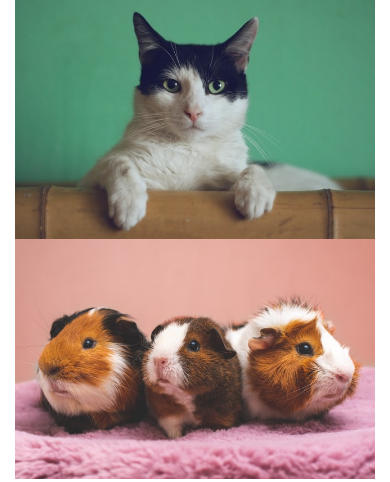
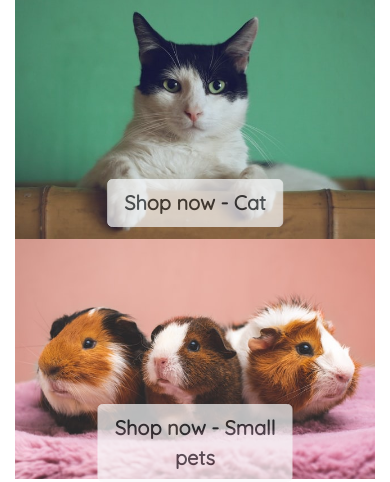
Before and after one commit to HinaChoudhry/Pawfect-Pets, a Django app: page / in a window 390 px wide. Shown: the part 751-1233 px from the top of the page. Run offline with Django 3.2, Linux system fonts and the light colour scheme; some libraries are stand-ins or nearby versions; some web fonts are replaced.

Commit message:
Created button links for homepage and styled

```diff
--- a/home/templates/home/index.html
+++ b/home/templates/home/index.html
@@ -20,11 +20,16 @@
 </div>
 
 
-<div class="container-fluid">
+<div class="container-fluid con">
 <div class="row">
-<div class="col-lg-4 col-sm-12"><img src="media/dog_shop.jpg" alt="dog" class=" img-fluid"></div>
-<div class="col-lg-4 col-sm-12"><img src="media/cat_shop.jpg" alt="cat" class=" img-fluid"></div>
-<div class="col-lg-4 col-sm-12"><img src="media/guinea_shop.jpg" alt="guinea" class=" img-fluid"></div>
+<div class="col-lg-4 col-sm-12"><img src="media/dog_shop.jpg" alt="dog" class=" img-fluid">
+
+    <a class="btn btn-light btn-lg" href="#" role="button">Shop now - Dog</a>
+ </div>
+<div class="col-lg-4 col-sm-12"><img src="media/cat_shop.jpg" alt="cat" class=" img-fluid">
+    <a class="btn btn-light btn-lg" href="#" role="button">Shop now - Cat</a></div>
+<div class="col-lg-4 col-sm-12"><img src="media/guinea_shop.jpg" alt="guinea" class=" img-fluid">
+    <a class="btn btn-light btn-lg" href="#" role="button">Shop now - Small pets</a></div>
 </div>
 
 {% endblock %}
--- a/static/css/base.css
+++ b/static/css/base.css
@@ -99,3 +99,17 @@ ul {
     z-index: 1;
     background-color: #88daf3;
 }
+
+.con .btn {
+    position: absolute;
+    top: 85%;
+    left: 50%;
+    transform: translate(-50%, -50%);
+    -ms-transform: translate(-50%, -50%);
+    cursor: pointer;
+    border-radius: 5px;
+    text-align: center;
+    opacity: 0.7;
+    font-family: Quicksand;
+    font-weight: 700;
+  }
```
